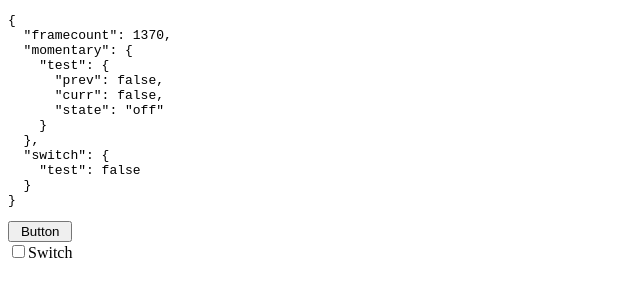
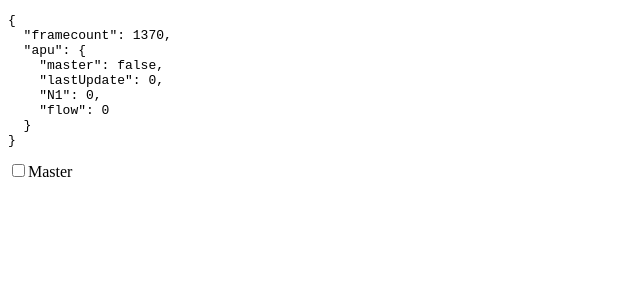
Before and after one commit to Vandesm14/bells-and-whistles, a React (Vite) app: page / in a window 1280 px wide. Shown: the top 300 px of the page, without its empty margins (0-640 px from the left). Built offline with nearby package versions, Linux system fonts and the light colour scheme.

Commit message:
simple engine test

```diff
--- a/src/app.tsx
+++ b/src/app.tsx
@@ -13,28 +13,39 @@ export const pipe =
 
 const init = {
   framecount: 0,
-  momentary: {
-    test: {
-      prev: false,
-      curr: false,
-      state: 'off',
-    },
-  },
-  switch: {
-    test: false,
+  apu: {
+    master: false,
+    lastUpdate: 0,
+    N1: 0,
+    flow: 0,
   },
 };
 
+const FRAME_RATE = 30;
+const perSecond = (constant: number) => constant / FRAME_RATE / 2;
+
 const systems: System[] = [
-  (state) => ({ ...state, framecount: state.framecount + 1 }),
+  (world) => ({ ...world, framecount: world.framecount + 1 }),
   (world) => {
-    const kv = KVMut(world);
-    const { curr, prev } = kv.get('momentary.test');
-    const state = curr ? (prev ? 'on' : 'rising') : prev ? 'falling' : 'off';
+    const apu = world.apu;
+    if (apu.master) {
+      if (apu.N1 < 10) {
+        // start
+        apu.flow = perSecond(1);
+      } else {
+        // ignition
+        apu.flow = perSecond(2 + apu.N1 / 20);
+      }
 
-    return kv
-      .set('momentary.test', { prev: curr, curr, state }, { partial: true })
-      .get();
+      apu.N1 = Math.min(apu.N1 + apu.flow, 100);
+
+      return world;
+    }
+
+    apu.flow = 0;
+    apu.N1 = Math.max(apu.N1 - perSecond(1), 0);
+
+    return world;
   },
 ];
 
@@ -45,7 +56,7 @@ const App = () => {
   useEffect(() => {
     setInterval(() => {
       setState((world) => tick(world));
-    }, 1 / 30);
+    }, 1 / FRAME_RATE);
   }, []);
 
   return (
@@ -58,12 +69,7 @@ const App = () => {
           width: 'max-content',
         }}
       >
-        <Momentary
-          setState={setState}
-          path="momentary.test.curr"
-          text="Button"
-        />
-        <Switch setState={setState} path="switch.test" text="Switch" />
+        <Switch setState={setState} path="apu.master" text="Master" />
       </div>
     </main>
   );
```
